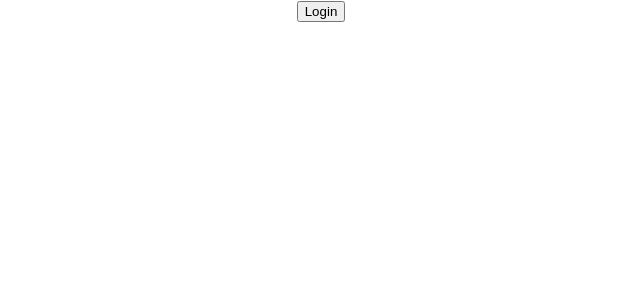
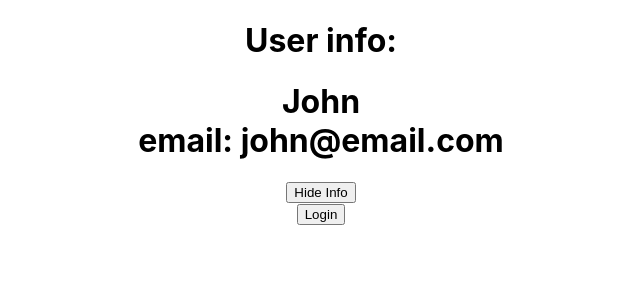
Before and after one commit to jeffau13/level2react, a React (Create React App) app: page / in a window 1280 px wide. Shown: the top 300 px of the page, without its empty margins (319-959 px from the left). Built offline with nearby package versions, Linux system fonts and the light colour scheme.

Commit message:
example of context

```diff
--- a/src/App.js
+++ b/src/App.js
@@ -1,12 +1,40 @@
-import React, { Component, Fragment } from 'react';
+import React, { Component, Fragment, createContext } from 'react';
 import logo from './logo.svg';
 import './App.css';
+import User from './User';
 import { Toggle } from 'Utilities';
 import { Modal } from 'Elements';
+import { UserContext } from './UserContext';
+
+class UserProvider extends Component {
+  state = {
+    id: '123',
+    name: 'John',
+    email: 'john@email.com'
+  };
+
+  logout = () => {
+    this.setState({
+      id: null,
+      name: '',
+      email: ''
+    });
+  };
+  render() {
+    return (
+      <UserContext.Provider value={{ user: this.state, logout: this.logout }}>
+        {this.props.children}
+      </UserContext.Provider>
+    );
+  }
+}
+
 class App extends Component {
   render() {
     return (
+      <UserProvider>
         <div className="App">
+          <User />
           <Toggle>
             {({ on, toggle }) => (
               <Fragment>
@@ -18,6 +46,7 @@ class App extends Component {
             )}
           </Toggle>
         </div>
+      </UserProvider>
     );
   }
 }
--- /dev/null
+++ b/src/User.js
@@ -0,0 +1,20 @@
+import React, { Component } from 'react';
+import { UserContext } from './UserContext';
+export default class User extends Component {
+  render() {
+    return (
+      <UserContext.Consumer>
+        {context => (
+          <div>
+            <h1>User info:</h1>
+            <h1>
+              {context.user.name} <br />
+              email: {context.user.email}
+            </h1>
+            <button onClick={context.logout}>Hide Info</button>
+          </div>
+        )}
+      </UserContext.Consumer>
+    );
+  }
+}
--- /dev/null
+++ b/src/UserContext.js
@@ -0,0 +1,3 @@
+import React, { createContext } from 'react';
+
+export const UserContext = createContext();
```
Lines whose indentation alone changed are shown as unchanged.
